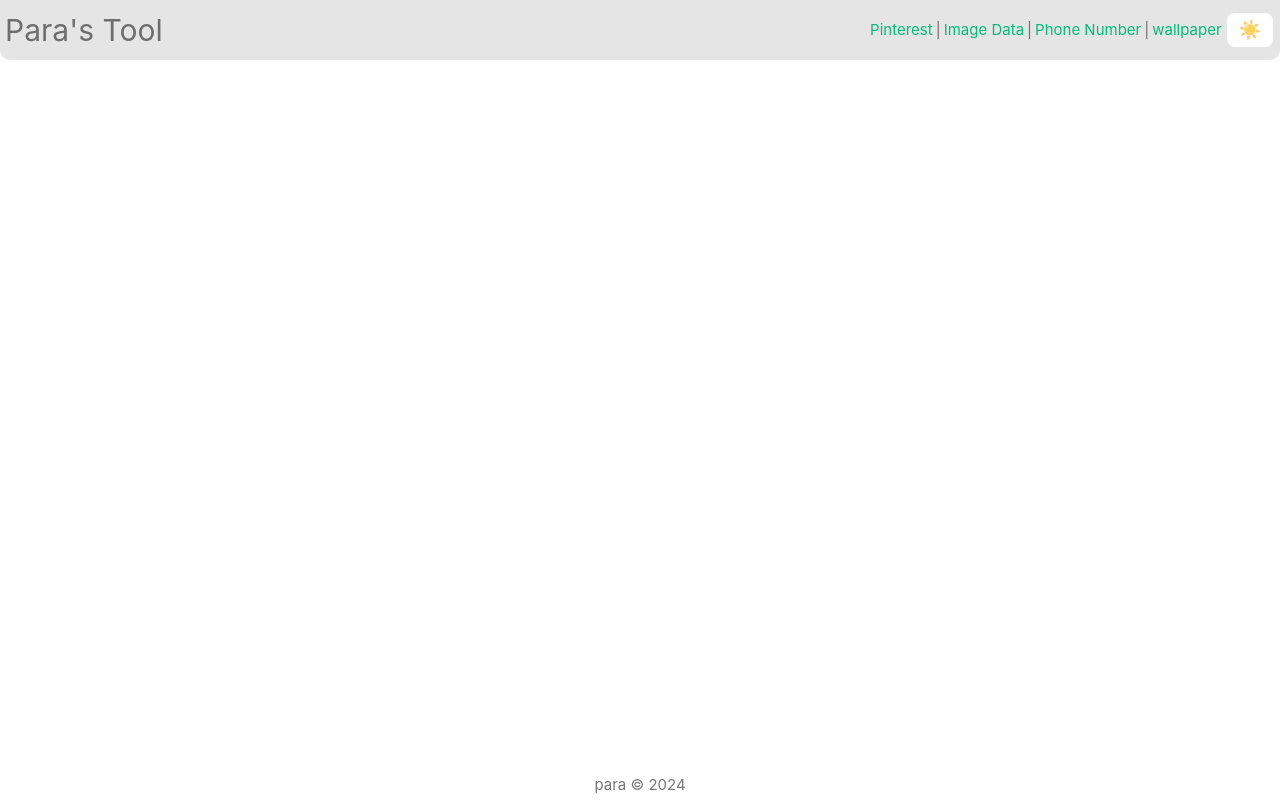
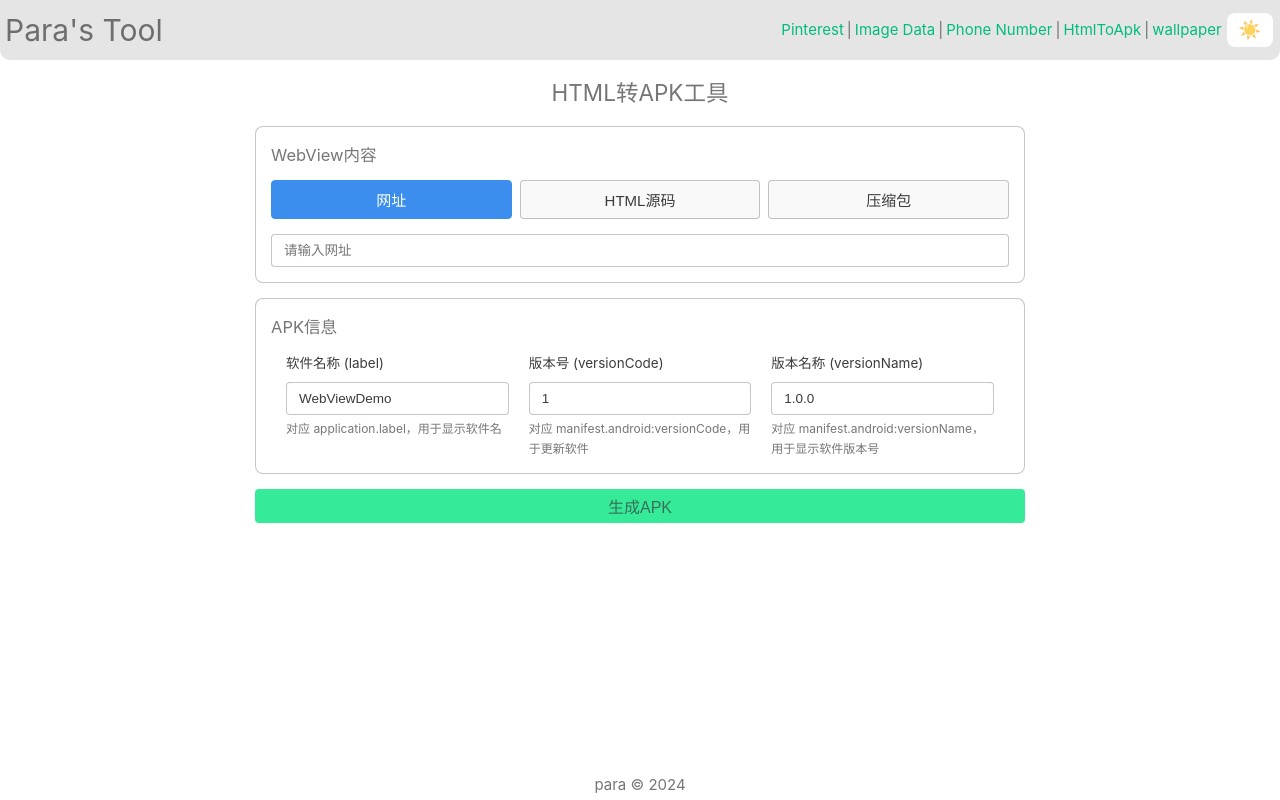
Before and after one commit to zhouzongyan/parap-tool, a Vue app: page /html-to-apk in a window 1280 px wide. Built offline with nearby package versions, Linux system fonts and the light colour scheme.

Commit message:
add html2apk

```diff
--- a/src/router/index.ts
+++ b/src/router/index.ts
@@ -2,6 +2,7 @@ import { createRouter, createWebHistory } from 'vue-router'
 import Pinterest from '@/views/Pinterest.vue';
 import ImageData from '@/views/ImageData.vue';
 import PhoneNumber from '@/views/PhoneNumber.vue';
+import HtmlToApk from '@/views/HtmlToApk.vue'
 
 const router = createRouter({
   history: createWebHistory(import.meta.env.BASE_URL),
@@ -20,6 +21,11 @@ const router = createRouter({
       path: '/phone-number',
       name: 'phone-number',
       component: PhoneNumber,
+    },
+    {
+      path: '/html-to-apk',
+      name: 'html-to-apk',
+      component: HtmlToApk
     }
   ],
 })
--- a/src/views/HomeView.vue
+++ b/src/views/HomeView.vue
@@ -12,6 +12,7 @@ import BaseLayout from "@/components/BaseLayout.vue";
         <router-link to="/pinterest">Pinterest</router-link>|
         <router-link to="/image-data">Image Data</router-link>|
         <router-link to="/phone-number">Phone Number</router-link>|
+        <router-link to="/html-to-apk">HtmlToApk</router-link>|
         <a href="https://wallpaper.parap.us.kg">wallpaper</a>
       </div>
     </template>
--- /dev/null
+++ b/src/views/HtmlToApk.vue
@@ -0,0 +1,331 @@
+<template>
+    <div class="html-to-apk">
+        <h1>HTML转APK工具</h1>
+        <div class="container">
+            <!-- WebView内容输入 -->
+            <div class="card">
+                <h3>WebView内容</h3>
+                <div class="input-tabs">
+                    <button class="tab-btn" :class="{ active: activeInput === 'url' }" @click="switchInput('url')">
+                        网址
+                    </button>
+                    <button class="tab-btn" :class="{ active: activeInput === 'html' }" @click="switchInput('html')">
+                        HTML源码
+                    </button>
+                    <button class="tab-btn" :class="{ active: activeInput === 'zip' }" @click="switchInput('zip')">
+                        压缩包
+                    </button>
+                </div>
+
+                <div class="input-panel" :class="{ active: activeInput === 'url' }">
+                    <input type="text" v-model="webviewUrl" placeholder="请输入网址" class="input-field">
+                </div>
+
+                <div class="input-panel" :class="{ active: activeInput === 'html' }">
+                    <textarea v-model="htmlContent" placeholder="请输入HTML源码" class="input-field textarea"></textarea>
+                </div>
+
+                <div class="input-panel" :class="{ active: activeInput === 'zip' }">
+                    <FileUpload ref="zipUploadRef" v-model="zipFileName" input-id="zipInput" accept=".zip"
+                        placeholder="选择ZIP文件或拖拽至此" icon="📦" @file-selected="handleZipSelected" />
+                </div>
+            </div>
+
+            <!-- APK信息输入 -->
+            <div class="card">
+                <h3>APK信息</h3>
+                <div class="form-container">
+                    <div class="form-row">
+                        <div class="form-group">
+                            <label>软件名称 (label)</label>
+                            <div class="input-group">
+                                <input type="text" v-model="apkInfo.label" placeholder="请输入软件名称" class="input-field">
+                                <span class="field-desc">对应 application.label，用于显示软件名</span>
+                            </div>
+                        </div>
+
+                        <div class="form-group">
+                            <label>版本号 (versionCode)</label>
+                            <div class="input-group">
+                                <input type="number" v-model="apkInfo.versionCode" placeholder="请输入版本号"
+                                    class="input-field">
+                                <span class="field-desc">对应 manifest.android:versionCode，用于更新软件</span>
+                            </div>
+                        </div>
+
+                        <div class="form-group">
+                            <label>版本名称 (versionName)</label>
+                            <div class="input-group">
+                                <input type="text" v-model="apkInfo.versionName" placeholder="请输入版本名称"
+                                    class="input-field">
+                                <span class="field-desc">对应 manifest.android:versionName，用于显示软件版本号</span>
+                            </div>
+                        </div>
+                    </div>
+                </div>
+            </div>
+            <Btn @click="generateApk" :loading="isGenerating">
+                {{ isGenerating ? '生成中...' : '生成APK' }}
+            </Btn>
+        </div>
+    </div>
+</template>
+
+<script setup lang="ts">
+import { ref } from 'vue'
+import FileUpload from '@/components/FileUpload.vue'
+import Btn from '@/components/Btn.vue'
+// 状态管理
+const activeInput = ref('url')
+const webviewUrl = ref('')
+const htmlContent = ref('')
+const zipFileName = ref('')
+const zipFile = ref<File | null>(null)
+const isGenerating = ref(false)
+
+const apkInfo = ref({
+    label: 'WebViewDemo',
+    versionCode: 1,
+    versionName: '1.0.0'
+})
+
+// 切换输入类型
+const switchInput = (type: 'url' | 'html' | 'zip') => {
+    activeInput.value = type
+}
+
+// 处理ZIP文件选择
+const handleZipSelected = (file: File) => {
+    zipFile.value = file
+}
+
+// 生成APK
+const generateApk = async () => {
+    if (!validateInputs()) {
+        return
+    }
+
+    isGenerating.value = true
+    try {
+        const formData = new FormData()
+        const requestData: any = {
+            manifest: {
+                version_code: apkInfo.value.versionCode,
+                version_name: apkInfo.value.versionName,
+                label: apkInfo.value.label,
+                package: 'com.example.webview'
+            }
+        }
+
+        // 根据不同的输入类型设置内容
+        if (activeInput.value === 'url') {
+            requestData.url = webviewUrl.value
+        } else if (activeInput.value === 'html') {
+            requestData.index_html = new TextEncoder().encode(htmlContent.value)
+        } else if (activeInput.value === 'zip' && zipFile.value) {
+            requestData.html_zip = new Uint8Array(await zipFile.value.arrayBuffer())
+        }
+
+        const response = await fetch('/tool/html2apk', {
+            method: 'POST',
+            headers: {
+                'Content-Type': 'application/json'
+            },
+            body: JSON.stringify(requestData)
+        })
+
+        if (!response.ok) {
+            throw new Error('APK generation failed')
+        }
+
+        // 下载生成的APK
+        const blob = await response.blob()
+        const url = window.URL.createObjectURL(blob)
+        const a = document.createElement('a')
+        a.href = url
+        a.download = 'webview.apk'
+        document.body.appendChild(a)
+        a.click()
+        window.URL.revokeObjectURL(url)
+        document.body.removeChild(a)
+
+    } catch (error) {
+        console.error('APK generation failed:', error)
+        alert('APK生成失败！')
+    } finally {
+        isGenerating.value = false
+    }
+}
+
+// 验证输入
+const validateInputs = () => {
+    if (!apkInfo.value.label) {
+        alert('请输入软件名称')
+        return false
+    }
+
+    if (activeInput.value === 'url' && !webviewUrl.value) {
+        alert('请输入网址')
+        return false
+    }
+
+    if (activeInput.value === 'html' && !htmlContent.value) {
+        alert('请输入HTML源码')
+        return false
+    }
+
+    if (activeInput.value === 'zip' && !zipFile.value) {
+        alert('请选择ZIP文件')
+        return false
+    }
+
+    return true
+}
+</script>
+
+<style scoped>
+.html-to-apk {
+    max-width: 800px;
+    margin: 0 auto;
+    padding: 15px;
+}
+
+.container {
+    display: grid;
+    gap: 15px;
+}
+
+.card {
+    background: var(--c-bg);
+    padding: 15px;
+    border-radius: 8px;
+    border: 1px solid var(--c-divider);
+}
+
+h1 {
+    font-size: 1.5em;
+    margin-bottom: 15px;
+    text-align: center;
+}
+
+h3 {
+    font-size: 1.1em;
+    margin-bottom: 12px;
+}
+
+.input-tabs {
+    display: flex;
+    gap: 8px;
+    margin-bottom: 15px;
+}
+
+.tab-btn {
+    flex: 1;
+    padding: 8px;
+    background: var(--c-bg-soft);
+    border: 1px solid var(--c-divider);
+    border-radius: 4px;
+    cursor: pointer;
+    color: var(--c-text-1);
+}
+
+.tab-btn.active {
+    background: var(--c-blue);
+    color: var(--c-white);
+    border-color: var(--c-blue);
+}
+
+.input-panel {
+    display: none;
+}
+
+.input-panel.active {
+    display: block;
+}
+
+.input-field {
+    width: 100%;
+    padding: 8px 12px;
+    border: 1px solid var(--c-divider);
+    border-radius: 4px;
+    background: var(--c-bg);
+    color: var(--c-text-1);
+    font-size: 0.9em;
+}
+
+.textarea {
+    height: 200px;
+    resize: vertical;
+}
+
+.form-container {
+    padding: 0 15px;
+}
+
+.form-row {
+    display: flex;
+    gap: 20px;
+    justify-content: space-between;
+}
+
+.form-group {
+    flex: 1;
+    min-width: 0;
+    /* 防止flex项溢出 */
+    max-width: 250px;
+}
+
+.form-group label {
+    display: block;
+    margin-bottom: 8px;
+    color: var(--c-text-1);
+    font-size: 0.9em;
+}
+
+.input-group {
+    width: 100%;
+}
+
+.input-field {
+    width: 100%;
+}
+
+.field-desc {
+    display: block;
+    font-size: 0.8em;
+    color: var(--c-text-2);
+    margin-top: 4px;
+}
+
+/* 响应式布局 */
+@media (max-width: 768px) {
+    .form-row {
+        flex-direction: column;
+        gap: 15px;
+    }
+
+    .form-group {
+        max-width: none;
+    }
+}
+
+button {
+    width: 100%;
+    padding: 12px;
+    background: var(--c-blue);
+    color: var(--c-white);
+    border: none;
+    border-radius: 4px;
+    cursor: pointer;
+    font-size: 1em;
+}
+
+button:disabled {
+    background: var(--c-gray-3);
+    cursor: not-allowed;
+}
+
+.actions {
+    text-align: center;
+}
+</style>
```
